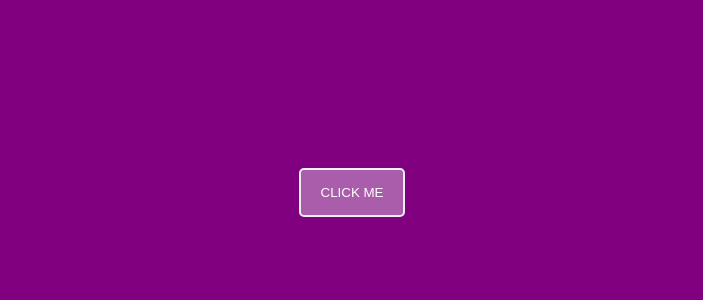
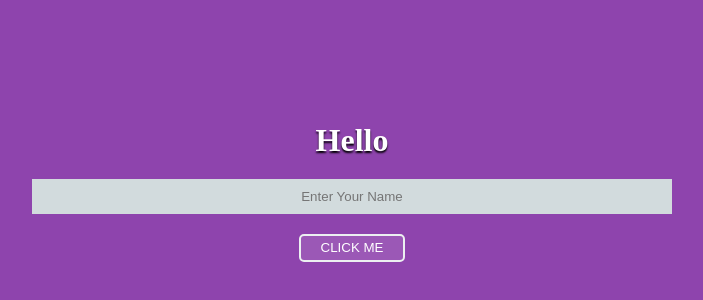
Before and after one commit to rahulanand10/React, a React (Create React App) app: page / in a window 1280 px wide. Shown: the part 208-508 px from the top of the page, without its empty margins (288-991 px from the left). Built offline with nearby package versions, Linux system fonts and the light colour scheme.

Commit message:
forms-37

```diff
--- a/src/App.jsx
+++ b/src/App.jsx
@@ -1,22 +1,25 @@
 import React,{useState} from 'react';
 
+const App=()=>{
 
 
-const App=()=>{
-  const [bg,setBg]=useState('purple')
-  const[name,setName]=useState('Click me');
-  const bgChange=()=>{
-    setBg('#34495e')
-    setName('OUCH!! 😢')
+  const [name,setName]=useState();
+  const [fullName,setFullName]=useState()
+
+  const InputEvent=(event)=>{
+    // console.log(event.target.value)
+    setName(event.target.value)
   }
-  const dbChange=()=>{
-    setBg('purple')
-    setName('Ayyo !! 😠')
+  const onSubmit=()=>{
+    setFullName(name)
   }
   return(
     <React.Fragment>
-      <div style={{backgroundColor:bg }}>
-        <button onClick={bgChange} onDoubleClick={dbChange}> {name} </button>
+      <div>
+       <h1>Hello {fullName}</h1>
+       <input type='text' placeholder="Enter Your Name"
+       onChange={InputEvent} value={name}/>
+       <button onClick={onSubmit}>Click me</button>
       </div>
     </React.Fragment>
   )
--- a/src/index.css
+++ b/src/index.css
@@ -21,18 +21,33 @@
 div{
   width: 100%;
   height: 100vh;
+  background-color: #8e44ad;
   display: flex;
   flex-direction: column;
   justify-content: center;
   align-items: center;
 }
 button{
-  padding: 15px 20px;
+  line-height: 24px;
+  padding: 0px 20px;
   text-transform: uppercase;
   color: white;
   border-radius: 5px;
-  background-color:rgb(170, 93, 170);
+  background-color: #9b58b6;
   outline: none;
   border: 2px solid #ecf0f1;
   cursor: pointer;
 }
+h1{
+  color: white;
+  background: transparent;
+  text-shadow: 0 2px 2px black;
+}
+input{
+  width: 50%;
+  padding: 10px 20px;
+  border: none;
+  outline: none;
+  margin: 20px 0;
+  text-align: center;
+}
```
